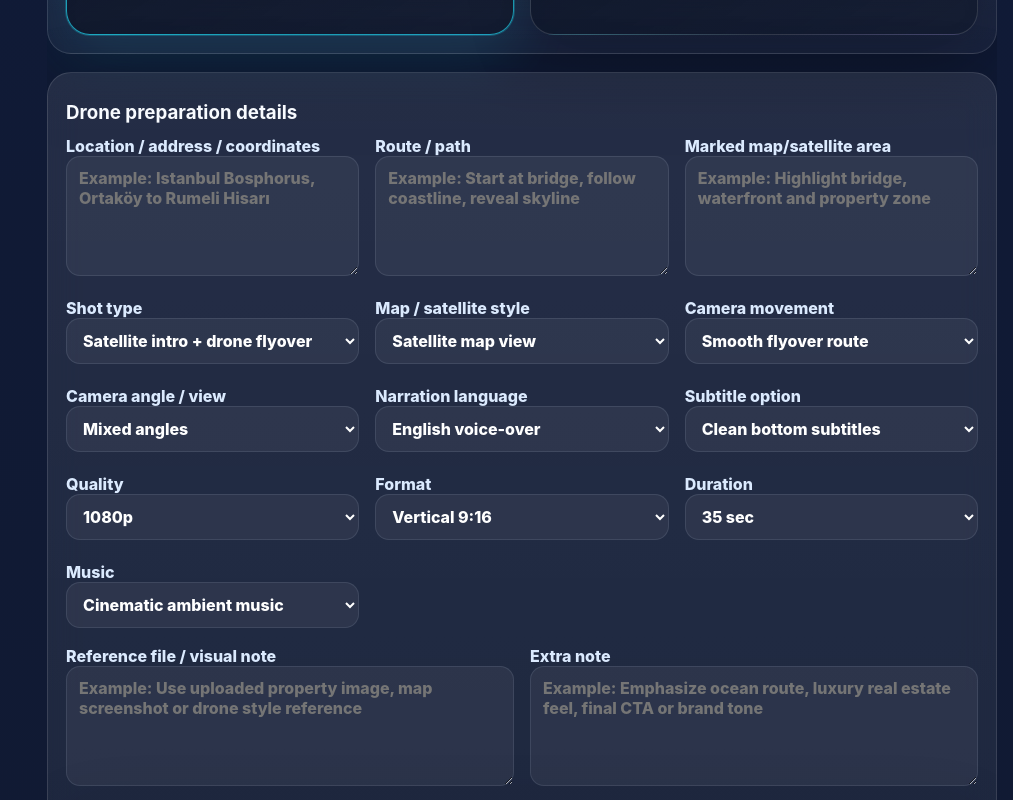
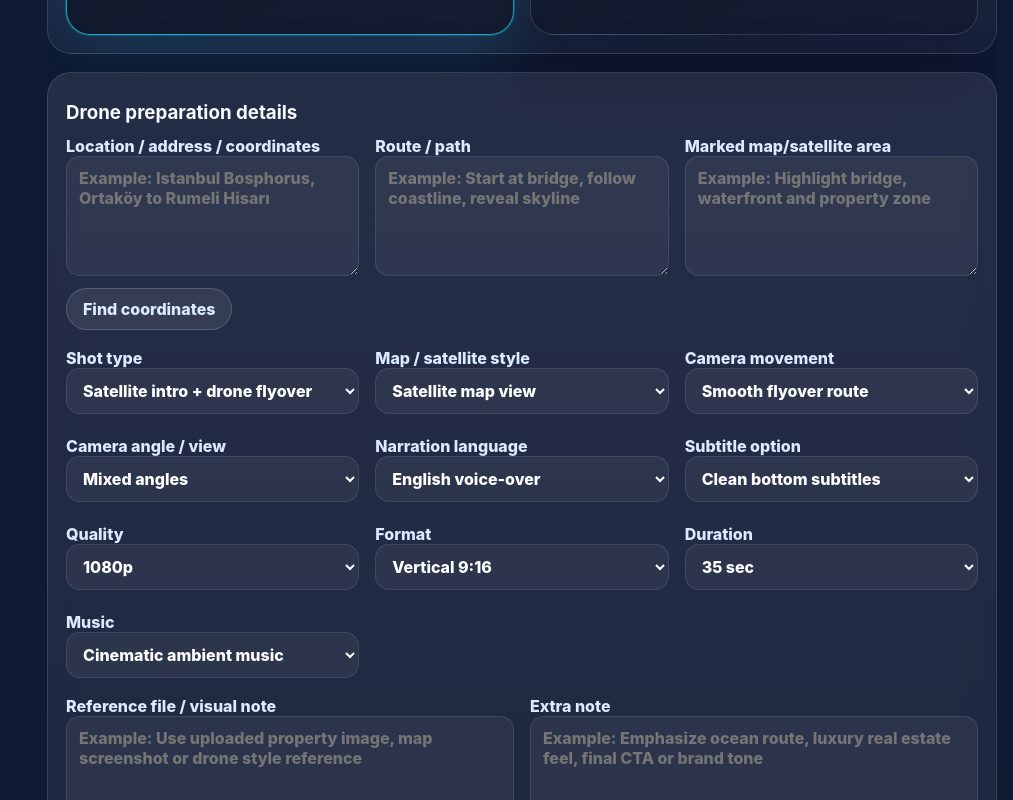
Before and after one commit to olcayto44/crelavo-vercel-upload, a Next.js app: page /dashboard/drone-shoot in a window 1280 px wide. Shown: the part 1260-2060 px from the top of the page, without its empty margins (267-1280 px from the left). Built offline with nearby package versions, Linux system fonts and the light colour scheme; no server answers.

Commit message:
add drone coordinate lookup

```diff
--- a/src/components/DroneShootControlPanel.tsx
+++ b/src/components/DroneShootControlPanel.tsx
@@ -107,8 +107,10 @@ export function DroneShootControlPanel() {
   const [loaded, setLoaded] = useState(false);
   const [starting, setStarting] = useState(false);
   const [uploading, setUploading] = useState(false);
+  const [geocoding, setGeocoding] = useState(false);
   const [error, setError] = useState("");
   const [uploadError, setUploadError] = useState("");
+  const [geocodeMessage, setGeocodeMessage] = useState("");
 
   useEffect(() => {
     try {
@@ -126,6 +128,28 @@ export function DroneShootControlPanel() {
 
   const activePackage = dronePurchasePackages.find((plan) => plan.id === state.packageId) ?? dronePurchasePackages[0];
   const canStart = Boolean(state.location.trim() && (state.route.trim() || state.markedArea.trim()));
+
+  async function findCoordinates() {
+    const address = state.location.trim();
+    if (!address || geocoding) return;
+    setGeocoding(true);
+    setGeocodeMessage("");
+    try {
+      const response = await fetch(`/api/drone/geocode?address=${encodeURIComponent(address)}`);
+      const data = await response.json().catch(() => ({}));
+      if (!response.ok) throw new Error(String(data.error ?? "Coordinates could not be found."));
+      const coordinates = String(data.coordinates ?? "").trim();
+      const formattedAddress = String(data.formattedAddress ?? address).trim();
+      if (!coordinates) throw new Error("Coordinates could not be found.");
+      const nextLocation = `${formattedAddress} — ${coordinates}`;
+      setState((current) => ({ ...current, location: nextLocation }));
+      setGeocodeMessage(`Coordinates found: ${coordinates}`);
+    } catch (caught) {
+      setGeocodeMessage(caught instanceof Error ? caught.message : "Coordinates could not be found.");
+    } finally {
+      setGeocoding(false);
+    }
+  }
 
   async function uploadReferenceFile(fileList: FileList | null) {
     const file = fileList?.[0];
@@ -247,7 +271,9 @@ export function DroneShootControlPanel() {
         status: productionId ? "production_created" : "shoot_started",
         createdAt: new Date().toISOString()
       };
-      setState((current) => ({ ...current, jobs: [job, ...current.jobs] }));
+      const nextState = { ...initialState(), jobs: [job, ...state.jobs] };
+      setState(nextState);
+      localStorage.setItem(storageKey, JSON.stringify(nextState));
       if (productionId) window.location.href = `/dashboard/productions/${productionId}`;
     } catch (caught) {
       setError(caught instanceof Error ? caught.message : "Drone production could not be created.");
@@ -285,7 +311,10 @@ export function DroneShootControlPanel() {
       <section className="card" style={{ marginTop: 18 }}>
         <h3>Drone preparation details</h3>
         <div className="grid" style={{ marginTop: 12 }}>
-          <label>Location / address / coordinates<textarea value={state.location} onChange={(event) => setState((current) => ({ ...current, location: event.target.value }))} placeholder="Example: Istanbul Bosphorus, Ortaköy to Rumeli Hisarı" /></label>
+          <label>Location / address / coordinates<textarea value={state.location} onChange={(event) => { setGeocodeMessage(""); setState((current) => ({ ...current, location: event.target.value })); }} placeholder="Example: Istanbul Bosphorus, Ortaköy to Rumeli Hisarı" />
+            <button className="btn secondary" type="button" style={{ marginTop: 8 }} onClick={findCoordinates} disabled={!state.location.trim() || geocoding}>{geocoding ? "Finding coordinates..." : "Find coordinates"}</button>
+            {geocodeMessage ? <small style={{ display: "block", marginTop: 6, color: "var(--muted)" }}>{geocodeMessage}</small> : null}
+          </label>
           <label>Route / path<textarea value={state.route} onChange={(event) => setState((current) => ({ ...current, route: event.target.value }))} placeholder="Example: Start at bridge, follow coastline, reveal skyline" /></label>
           <label>Marked map/satellite area<textarea value={state.markedArea} onChange={(event) => setState((current) => ({ ...current, markedArea: event.target.value }))} placeholder="Example: Highlight bridge, waterfront and property zone" /></label>
         </div>
```
Also changed, not shown: src/app/api/drone/geocode/route.ts (added, +28 -0 lines).
